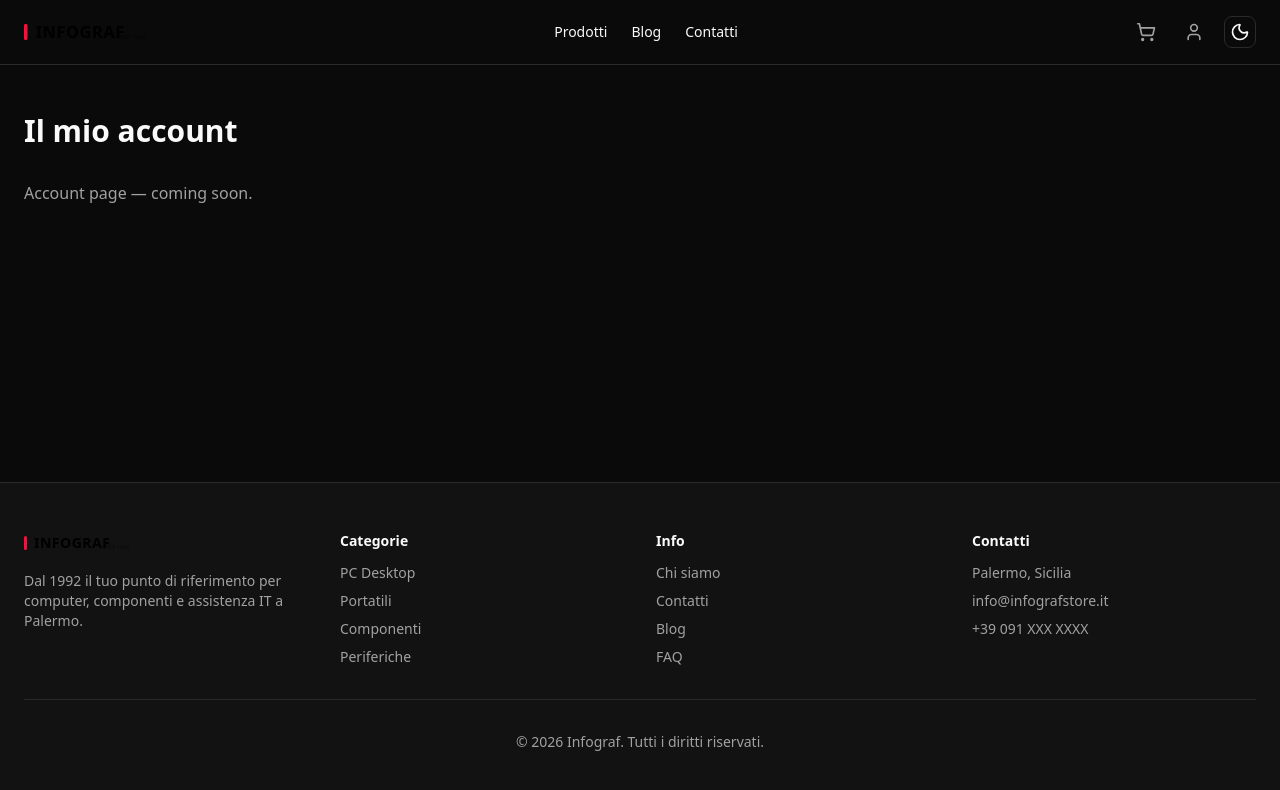
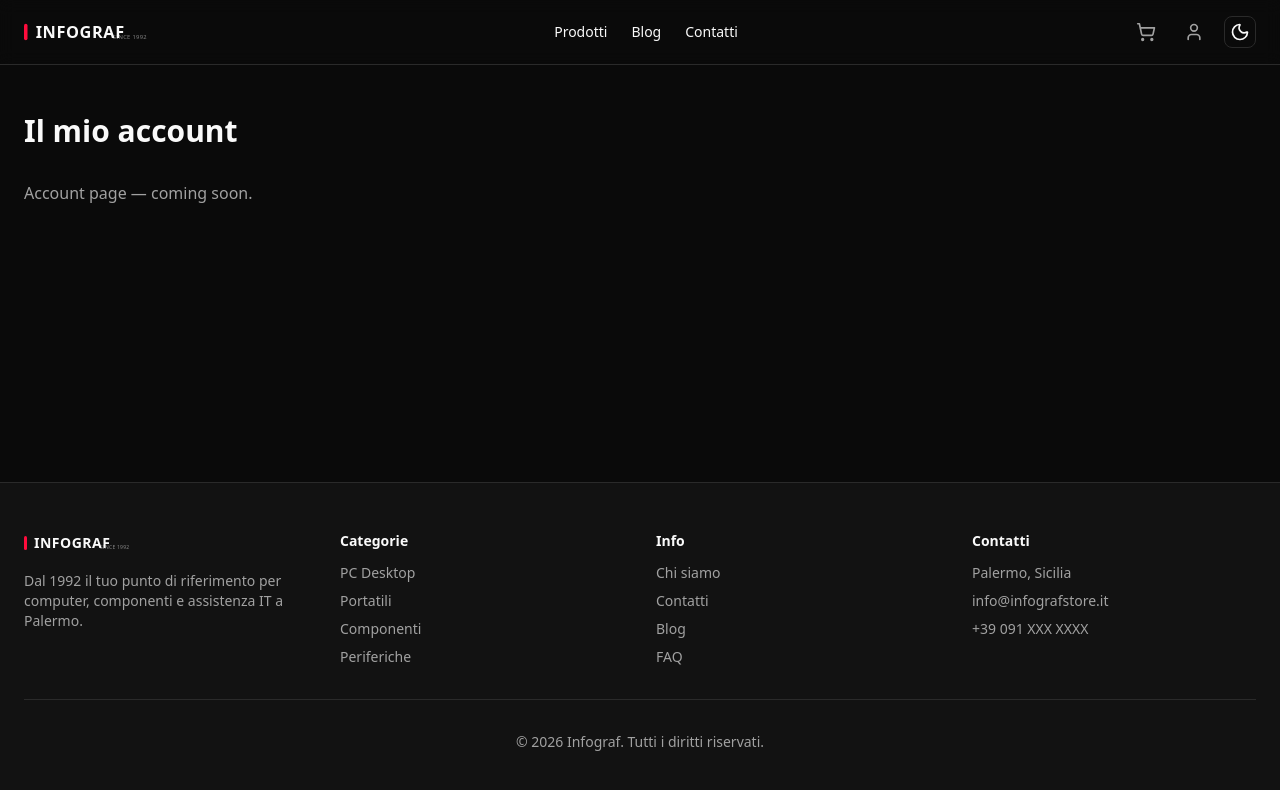
Before and after one commit to ig-davideanezakis/ig_ecomm, a Next.js app: page /account in a window 1280 px wide. Shown: the top 790 px of the page. Built offline with nearby package versions, Linux system fonts and the light colour scheme.

Commit message:
Refactor theme toggle to simple click button with animated icons; replace logo SVG with theme-aware inline component

```diff
--- a/src/app/(shop)/layout.tsx
+++ b/src/app/(shop)/layout.tsx
@@ -1,6 +1,6 @@
-import Image from "next/image";
 import Link from "next/link";
 import { ThemeToggle } from "@/components/theme-toggle";
+import { InfografLogo } from "@/components/infograf-logo";
 
 export default function ShopLayout({
   children,
@@ -13,14 +13,7 @@ export default function ShopLayout({
       <header className="sticky top-0 z-50 w-full border-b bg-background/80 backdrop-blur-sm">
         <div className="mx-auto flex h-16 max-w-7xl items-center justify-between px-4 sm:px-6">
           <Link href="/" className="flex items-center gap-2">
-            <Image
-              src="/logo.svg"
-              alt="Infograf"
-              width={140}
-              height={28}
-              priority
-              className="h-7 w-auto"
-            />
+            <InfografLogo className="h-7 w-auto" />
           </Link>
 
           <nav className="hidden md:flex items-center gap-6 text-sm font-medium">
@@ -68,13 +61,7 @@ export default function ShopLayout({
         <div className="mx-auto max-w-7xl px-4 py-12 sm:px-6">
           <div className="grid grid-cols-1 gap-8 sm:grid-cols-2 lg:grid-cols-4">
             <div>
-              <Image
-                src="/logo.svg"
-                alt="Infograf"
-                width={120}
-                height={24}
-                className="h-6 w-auto mb-4"
-              />
+              <InfografLogo className="h-6 w-auto mb-4" />
               <p className="text-sm text-muted-foreground">
                 Dal 1992 il tuo punto di riferimento per computer, componenti e assistenza IT a Palermo.
               </p>
--- a/src/app/admin/layout.tsx
+++ b/src/app/admin/layout.tsx
@@ -1,5 +1,6 @@
 import Link from "next/link";
 import { ThemeToggle } from "@/components/theme-toggle";
+import { InfografLogo } from "@/components/infograf-logo";
 
 const sidebarLinks = [
   { href: "/admin/dashboard", label: "Dashboard", icon: "📊" },
@@ -23,8 +24,8 @@ export default function AdminLayout({
       {/* Sidebar */}
       <aside className="w-64 border-r bg-card flex flex-col">
         <div className="flex items-center justify-between p-4 border-b">
-          <Link href="/admin/dashboard" className="font-bold text-sm">
-            Infograf Admin
+          <Link href="/admin/dashboard" className="block">
+            <InfografLogo className="h-5 w-auto" />
           </Link>
           <ThemeToggle />
         </div>
--- /dev/null
+++ b/src/components/infograf-logo.tsx
@@ -0,0 +1,48 @@
+"use client";
+
+import { useTheme } from "next-themes";
+
+export function InfografLogo({ className }: { className?: string }) {
+  const { resolvedTheme } = useTheme();
+  const isDark = resolvedTheme === "dark";
+
+  const textColor = isDark ? "#fafafa" : "#111111";
+  const redAccent = "#ff0c3c";
+
+  return (
+    <svg
+      xmlns="http://www.w3.org/2000/svg"
+      viewBox="0 0 240 48"
+      fill="none"
+      className={className}
+    >
+      {/* Red accent mark */}
+      <rect x="0" y="10" width="6" height="28" rx="3" fill={redAccent} />
+      {/* Brand text */}
+      <text
+        x="20"
+        y="34"
+        fontFamily="system-ui, -apple-system, sans-serif"
+        fontWeight="800"
+        fontSize="28"
+        letterSpacing="1"
+        fill={textColor}
+      >
+        INFOGRAF
+      </text>
+      {/* Since 1992 tagline */}
+      <text
+        x="152"
+        y="36"
+        fontFamily="system-ui, -apple-system, sans-serif"
+        fontWeight="500"
+        fontSize="10"
+        letterSpacing="0.5"
+        fill={textColor}
+        opacity="0.5"
+      >
+        SINCE 1992
+      </text>
+    </svg>
+  );
+}
--- a/src/components/theme-toggle.tsx
+++ b/src/components/theme-toggle.tsx
@@ -2,31 +2,51 @@
 
 import { Moon, Sun } from "lucide-react";
 import { useTheme } from "next-themes";
-import {
-  DropdownMenu,
-  DropdownMenuContent,
-  DropdownMenuItem,
-  DropdownMenuTrigger,
-} from "@/components/ui/dropdown-menu";
+import { useEffect, useState } from "react";
 
 export function ThemeToggle() {
-  const { setTheme } = useTheme();
+  const { theme, setTheme } = useTheme();
+  const [mounted, setMounted] = useState(false);
+
+  useEffect(() => {
+    setMounted(true);
+  }, []);
+
+  if (!mounted) {
+    return (
+      <button
+        type="button"
+        className="inline-flex shrink-0 items-center justify-center rounded-lg border border-input bg-background size-8"
+        aria-label="Toggle theme"
+      >
+        <Sun className="h-5 w-5" />
+      </button>
+    );
+  }
+
+  const isDark = theme === "dark";
 
   return (
-    <DropdownMenu>
-      <DropdownMenuTrigger className="inline-flex shrink-0 items-center justify-center rounded-lg border border-input bg-background size-8 hover:bg-muted hover:text-foreground transition-colors">
-        <Sun className="h-5 w-5 rotate-0 scale-100 transition-all dark:-rotate-90 dark:scale-0" />
-        <Moon className="absolute h-5 w-5 rotate-90 scale-0 transition-all dark:rotate-0 dark:scale-100" />
-        <span className="sr-only">Toggle theme</span>
-      </DropdownMenuTrigger>
-      <DropdownMenuContent align="end">
-        <DropdownMenuItem onClick={() => setTheme("light")}>
-          Light
-        </DropdownMenuItem>
-        <DropdownMenuItem onClick={() => setTheme("dark")}>
-          Dark
-        </DropdownMenuItem>
-      </DropdownMenuContent>
-    </DropdownMenu>
+    <button
+      type="button"
+      onClick={() => setTheme(isDark ? "light" : "dark")}
+      className="relative inline-flex shrink-0 items-center justify-center rounded-lg border border-input bg-background size-8 hover:bg-muted hover:text-foreground transition-colors"
+      aria-label={isDark ? "Passa alla modalità chiara" : "Passa alla modalità scura"}
+    >
+      <Sun
+        className={`h-5 w-5 transition-all duration-300 ${
+          isDark
+            ? "rotate-90 scale-0 opacity-0"
+            : "rotate-0 scale-100 opacity-100"
+        }`}
+      />
+      <Moon
+        className={`absolute h-5 w-5 transition-all duration-300 ${
+          isDark
+            ? "rotate-0 scale-100 opacity-100"
+            : "-rotate-90 scale-0 opacity-0"
+        }`}
+      />
+    </button>
   );
 }
```
Also changed, not shown: 2 other files (tests, documents, lock files or other folders).
